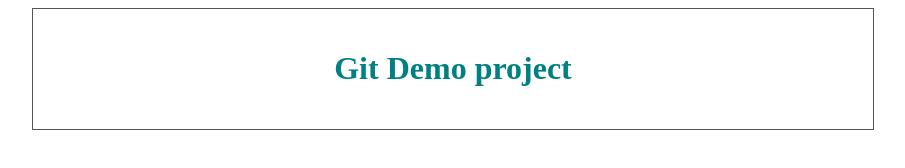
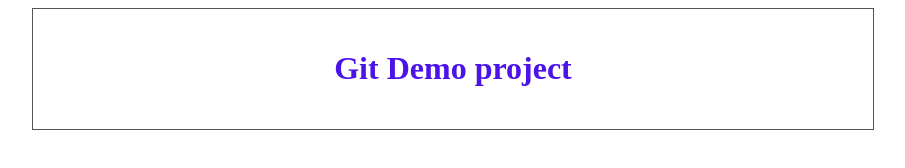
Before and after one commit to Ovidiu-Martalogu/CreateExempleFiles, a plain HTML site: page index.html in a window 1280 px wide. Shown: the whole page, without its empty margins (187-1092 px from the left). Drawn offline with Linux system fonts and the light colour scheme.

Commit message:
change the css color of the text, log message in js

```diff
--- a/main.js
+++ b/main.js
@@ -0,0 +1 @@
+console.log('Main js is loaded...');
--- a/style.css
+++ b/style.css
@@ -4,5 +4,5 @@
   padding: 20px;
   border: 1px solid #555;
   text-align: center;
-  color: teal;
+  color: rgb(76, 19, 233);
 }
```
